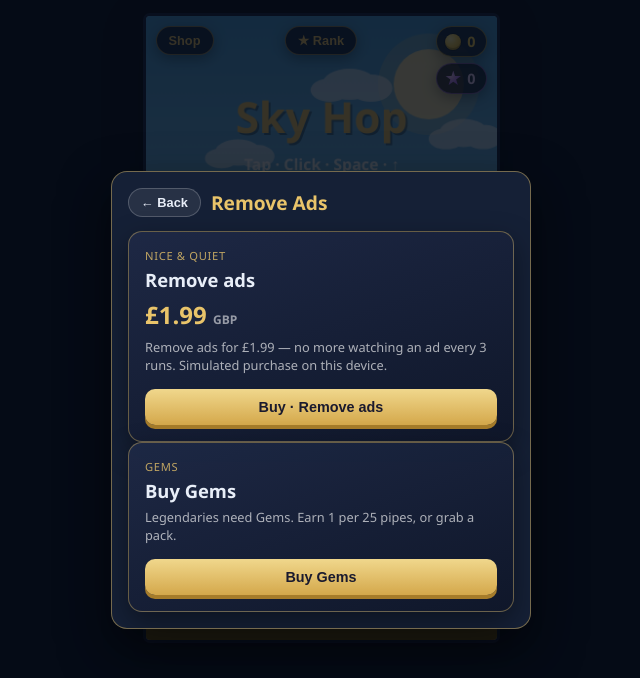
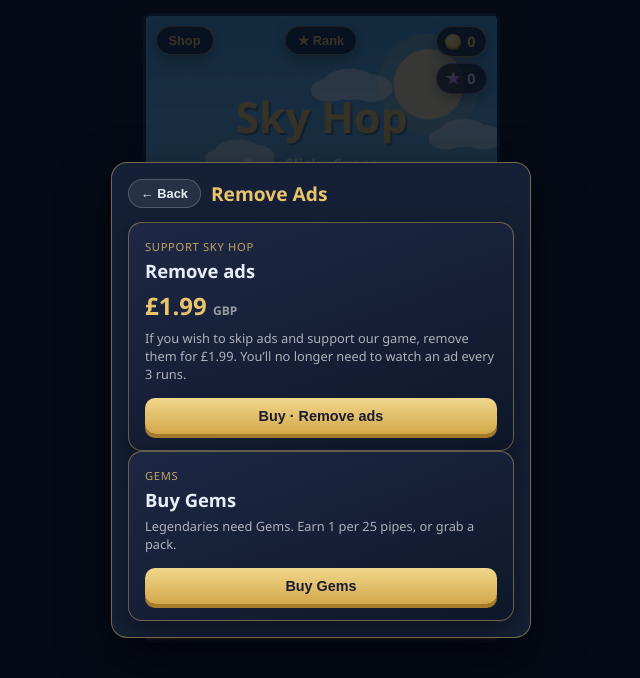
Before and after one commit to bohusionut-sys/sky-hop, a plain HTML site: page index.html in a window 1280 px wide. Both pictures are taken after a click on the button "No Ads". Shown: the whole page, without its empty margins (319-959 px from the left). Drawn offline with Linux system fonts and the light colour scheme.

Commit message:
Polish Remove Ads copy to lead with support/skip-ads offer
Keep the every-3-runs detail and £1.99 buy CTA without the long simulated-purchase essay on the promo page.

```diff
--- a/index.html
+++ b/index.html
@@ -40,10 +40,10 @@
         <h2>Remove Ads</h2>
       </header>
       <div id="promo-offer" class="promo-card page-card">
-        <p class="promo-kicker">Nice &amp; quiet</p>
+        <p class="promo-kicker">Support Sky Hop</p>
         <h3>Remove ads</h3>
         <p class="promo-price">£1.99 <span>GBP</span></p>
-        <p class="promo-desc">Remove ads for £1.99 — no more watching an ad every 3 runs. Simulated purchase on this device.</p>
+        <p class="promo-desc">If you wish to skip ads and support our game, remove them for £1.99. You’ll no longer need to watch an ad every 3 runs.</p>
         <button type="button" id="btn-buy-ads" class="promo-btn">Buy · Remove ads</button>
       </div>
       <div id="promo-thanks" class="promo-card promo-thanks page-card hidden">
```
